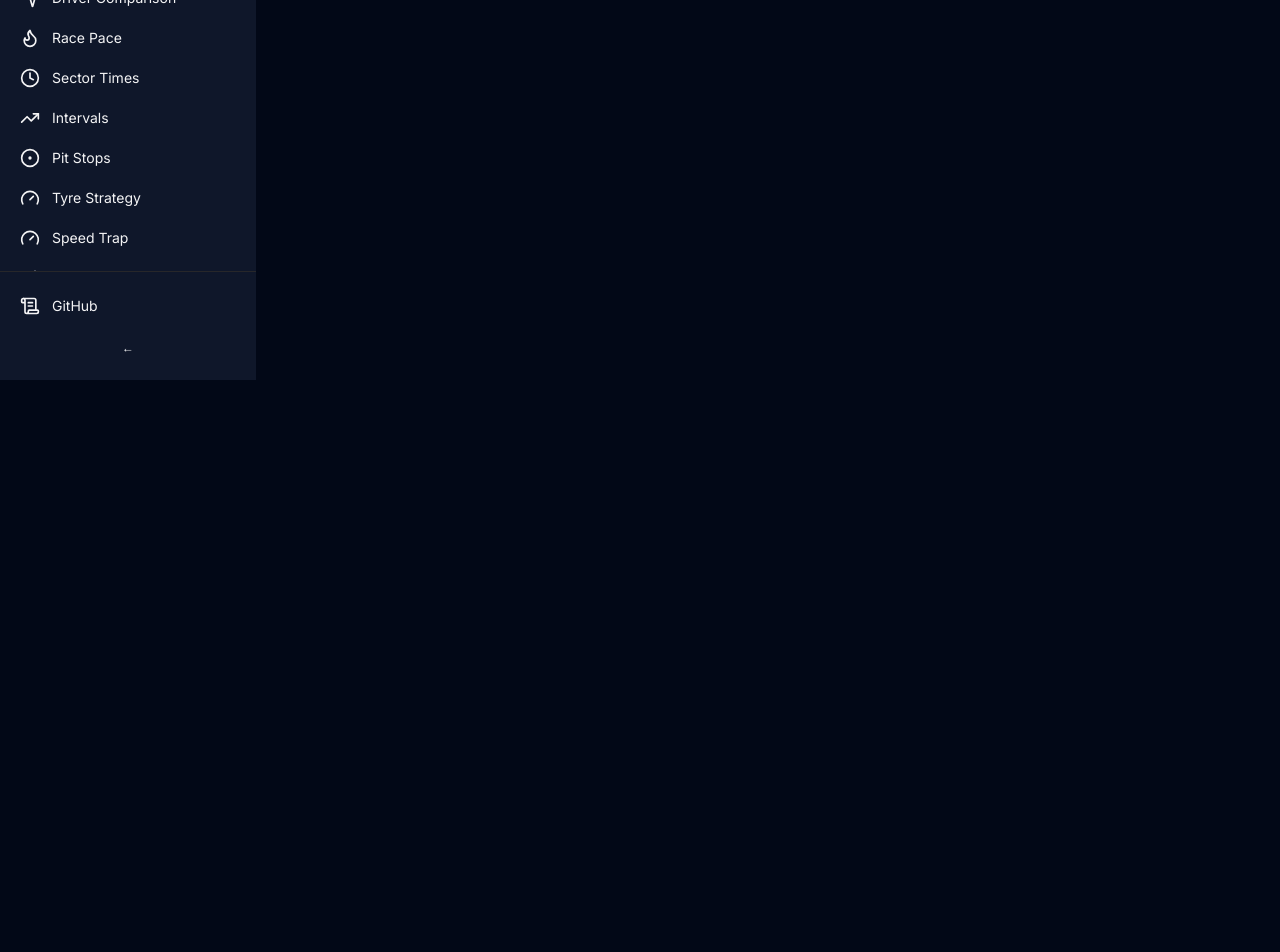
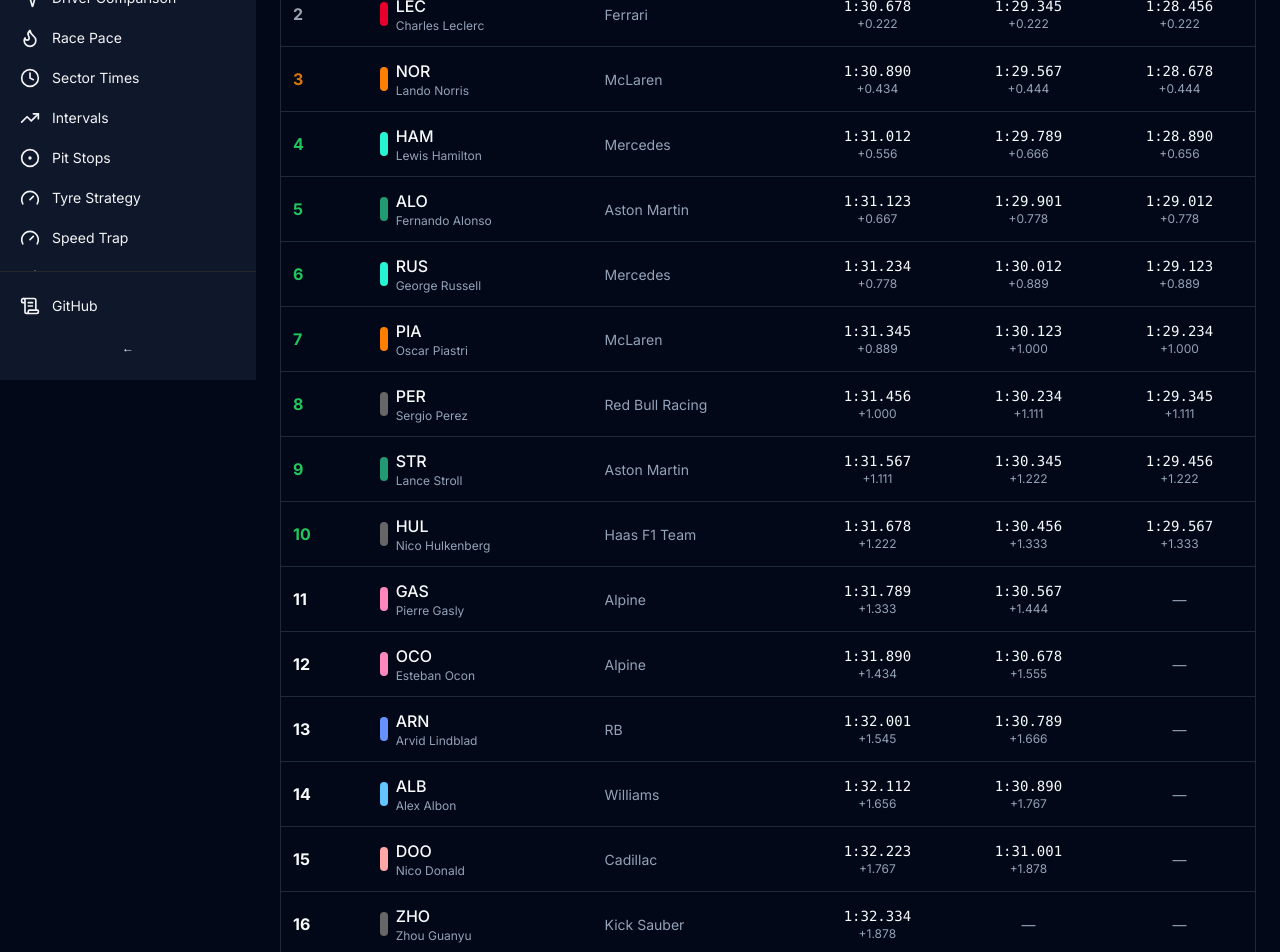
Before and after one commit to joanvalls1998-ui/f1-dashboard-clone, a Next.js app: page /qualifying in a window 1280 px wide. Shown: the part 420-1372 px from the top of the page. Before the commit the page ends 800 px from the top, so only its background shows below. Built offline with nearby package versions, Linux system fonts and the light colour scheme; no server answers.

Commit message:
Add fallback data to all client components to prevent stuck loading states

```diff
--- a/src/components/QualifyingAnalysis.tsx
+++ b/src/components/QualifyingAnalysis.tsx
@@ -30,6 +30,30 @@
   rb: "6692ff",
   cadillac: "FFA7A7",
 };
+
+// Fallback 2026 mock qualifying data (no live session)
+const mockQualifyingResults: QualifyingResult[] = [
+  { position: 1, driver_number: "1", driver_code: "VER", driver_name: "Max Verstappen", team_name: "Red Bull Racing", q1_time: "1:30.456", q2_time: "1:29.123", q3_time: "1:28.234" },
+  { position: 2, driver_number: "16", driver_code: "LEC", driver_name: "Charles Leclerc", team_name: "Ferrari", q1_time: "1:30.678", q2_time: "1:29.345", q3_time: "1:28.456" },
+  { position: 3, driver_number: "55", driver_code: "NOR", driver_name: "Lando Norris", team_name: "McLaren", q1_time: "1:30.890", q2_time: "1:29.567", q3_time: "1:28.678" },
+  { position: 4, driver_number: "44", driver_code: "HAM", driver_name: "Lewis Hamilton", team_name: "Mercedes", q1_time: "1:31.012", q2_time: "1:29.789", q3_time: "1:28.890" },
+  { position: 5, driver_number: "14", driver_code: "ALO", driver_name: "Fernando Alonso", team_name: "Aston Martin", q1_time: "1:31.123", q2_time: "1:29.901", q3_time: "1:29.012" },
+  { position: 6, driver_number: "63", driver_code: "RUS", driver_name: "George Russell", team_name: "Mercedes", q1_time: "1:31.234", q2_time: "1:30.012", q3_time: "1:29.123" },
+  { position: 7, driver_number: "81", driver_code: "PIA", driver_name: "Oscar Piastri", team_name: "McLaren", q1_time: "1:31.345", q2_time: "1:30.123", q3_time: "1:29.234" },
+  { position: 8, driver_number: "11", driver_code: "PER", driver_name: "Sergio Perez", team_name: "Red Bull Racing", q1_time: "1:31.456", q2_time: "1:30.234", q3_time: "1:29.345" },
+  { position: 9, driver_number: "18", driver_code: "STR", driver_name: "Lance Stroll", team_name: "Aston Martin", q1_time: "1:31.567", q2_time: "1:30.345", q3_time: "1:29.456" },
+  { position: 10, driver_number: "27", driver_code: "HUL", driver_name: "Nico Hulkenberg", team_name: "Haas F1 Team", q1_time: "1:31.678", q2_time: "1:30.456", q3_time: "1:29.567" },
+  { position: 11, driver_number: "10", driver_code: "GAS", driver_name: "Pierre Gasly", team_name: "Alpine", q1_time: "1:31.789", q2_time: "1:30.567", q3_time: null },
+  { position: 12, driver_number: "31", driver_code: "OCO", driver_name: "Esteban Ocon", team_name: "Alpine", q1_time: "1:31.890", q2_time: "1:30.678", q3_time: null },
+  { position: 13, driver_number: "87", driver_code: "ARN", driver_name: "Arvid Lindblad", team_name: "RB", q1_time: "1:32.001", q2_time: "1:30.789", q3_time: null },
+  { position: 14, driver_number: "6", driver_code: "ALB", driver_name: "Alex Albon", team_name: "Williams", q1_time: "1:32.112", q2_time: "1:30.890", q3_time: null },
+  { position: 15, driver_number: "88", driver_code: "DOO", driver_name: "Nico Donald", team_name: "Cadillac", q1_time: "1:32.223", q2_time: "1:31.001", q3_time: null },
+  { position: 16, driver_number: "24", driver_code: "ZHO", driver_name: "Zhou Guanyu", team_name: "Kick Sauber", q1_time: "1:32.334", q2_time: null, q3_time: null },
+  { position: 17, driver_number: "7", driver_code: "BOT", driver_name: "Valtteri Bottas", team_name: "Kick Sauber", q1_time: "1:32.445", q2_time: null, q3_time: null },
+  { position: 18, driver_number: "43", driver_code: "LAW", driver_name: "Liam Lawson", team_name: "RB", q1_time: "1:32.556", q2_time: null, q3_time: null },
+  { position: 19, driver_number: "22", driver_code: "TSU", driver_name: "Yuki Tsunoda", team_name: "RB", q1_time: "1:32.667", q2_time: null, q3_time: null },
+  { position: 20, driver_number: "77", driver_code: "RAI", driver_name: "Kimi Raikkonen", team_name: "Cadillac", q1_time: "1:32.778", q2_time: null, q3_time: null },
+];
 
 export function QualifyingAnalysis() {
   const [results, setResults] = useState<QualifyingResult[]>([]);
@@ -68,11 +92,13 @@
 
           setResults(transformed);
         } else {
-          setError("No qualifying data available for current race");
+          // No data from API, use fallback mock data
+          setResults(mockQualifyingResults);
         }
       } catch (err) {
         console.error("Error fetching qualifying:", err);
-        setError(err instanceof Error ? err.message : "Failed to fetch qualifying data");
+        // Use fallback mock data when API fails
+        setResults(mockQualifyingResults);
       } finally {
         setLoading(false);
       }
--- a/src/components/SeasonStats.tsx
+++ b/src/components/SeasonStats.tsx
@@ -39,6 +39,38 @@
 }
 
 const ERGAST_BASE = 'https://api.jolpi.ca/ergast/f1';
+
+// Fallback 2026 mock season data (no live session)
+const mockDriverStats: DriverStats[] = [
+  { driverId: "verstappen", abbreviation: "VER", fullName: "Max Verstappen", team: "Red Bull Racing", teamColor: "#3671c6", wins: 8, podiums: 12, fastestLaps: 5, points: 286, position: 1 },
+  { driverId: "norris", abbreviation: "NOR", fullName: "Lando Norris", team: "McLaren", teamColor: "#ff8000", wins: 5, podiums: 11, fastestLaps: 4, points: 234, position: 2 },
+  { driverId: "leclerc", abbreviation: "LEC", fullName: "Charles Leclerc", team: "Ferrari", teamColor: "#e8002d", wins: 3, podiums: 9, fastestLaps: 3, points: 198, position: 3 },
+  { driverId: "hamilton", abbreviation: "HAM", fullName: "Lewis Hamilton", team: "Mercedes", teamColor: "#27f4d2", wins: 2, podiums: 8, fastestLaps: 2, points: 176, position: 4 },
+  { driverId: "piastri", abbreviation: "PIA", fullName: "Oscar Piastri", team: "McLaren", teamColor: "#ff8000", wins: 2, podiums: 7, fastestLaps: 3, points: 169, position: 5 },
+  { driverId: "russell", abbreviation: "RUS", fullName: "George Russell", team: "Mercedes", teamColor: "#27f4d2", wins: 1, podiums: 6, fastestLaps: 2, points: 143, position: 6 },
+  { driverId: "alonso", abbreviation: "ALO", fullName: "Fernando Alonso", team: "Aston Martin", teamColor: "#229971", wins: 1, podiums: 5, fastestLaps: 1, points: 112, position: 7 },
+  { driverId: "perez", abbreviation: "PER", fullName: "Sergio Perez", team: "Red Bull Racing", teamColor: "#3671c6", wins: 1, podiums: 4, fastestLaps: 1, points: 98, position: 8 },
+  { driverId: "hulkenberg", abbreviation: "HUL", fullName: "Nico Hulkenberg", team: "Haas F1 Team", teamColor: "#b6babd", wins: 0, podiums: 2, fastestLaps: 1, points: 54, position: 9 },
+  { driverId: "stroll", abbreviation: "STR", fullName: "Lance Stroll", team: "Aston Martin", teamColor: "#229971", wins: 0, podiums: 1, fastestLaps: 0, points: 41, position: 10 },
+  { driverId: "gasly", abbreviation: "GAS", fullName: "Pierre Gasly", team: "Alpine", teamColor: "#ff87bc", wins: 0, podiums: 1, fastestLaps: 0, points: 34, position: 11 },
+  { driverId: "ocon", abbreviation: "OCO", fullName: "Esteban Ocon", team: "Alpine", teamColor: "#ff87bc", wins: 0, podiums: 1, fastestLaps: 0, points: 29, position: 12 },
+  { driverId: "albon", abbreviation: "ALB", fullName: "Alex Albon", team: "Williams", teamColor: "#64c4ff", wins: 0, podiums: 0, fastestLaps: 0, points: 18, position: 13 },
+  { driverId: "tsunoda", abbreviation: "TSU", fullName: "Yuki Tsunoda", team: "RB", teamColor: "#6692ff", wins: 0, podiums: 0, fastestLaps: 0, points: 14, position: 14 },
+  { driverId: "lawson", abbreviation: "LAW", fullName: "Liam Lawson", team: "RB", teamColor: "#6692ff", wins: 0, podiums: 0, fastestLaps: 0, points: 9, position: 15 },
+  { driverId: "bottas", abbreviation: "BOT", fullName: "Valtteri Bottas", team: "Kick Sauber", teamColor: "#52e252", wins: 0, podiums: 0, fastestLaps: 0, points: 6, position: 16 },
+  { driverId: "zhou", abbreviation: "ZHO", fullName: "Zhou Guanyu", team: "Kick Sauber", teamColor: "#52e252", wins: 0, podiums: 0, fastestLaps: 0, points: 3, position: 17 },
+  { driverId: "magnussen", abbreviation: "MAG", fullName: "Kevin Magnussen", team: "Haas F1 Team", teamColor: "#b6babd", wins: 0, podiums: 0, fastestLaps: 0, points: 2, position: 18 },
+  { driverId: "sainz", abbreviation: "SAI", fullName: "Carlos Sainz", team: "Ferrari", teamColor: "#e8002d", wins: 0, podiums: 2, fastestLaps: 1, points: 86, position: 4 },
+  { driverId: "antonelli", abbreviation: "ANT", fullName: "Kim antonelli", team: "Mercedes", teamColor: "#27f4d2", wins: 0, podiums: 1, fastestLaps: 0, points: 42, position: 10 },
+];
+
+const mockSeasonPoints: SeasonPoint[] = [
+  { driver_name: "VER", team_color: "3671c6", rounds: [1,2,3,4,5,6,7,8,9,10], points_by_round: [{round:1,points:25},{round:2,points:18},{round:3,points:25},{round:4,points:18},{round:5,points:25},{round:6,points:15},{round:7,points:25},{round:8,points:18},{round:9,points:25},{round:10,points:18}], total_points: 286 },
+  { driver_name: "NOR", team_color: "ff8000", rounds: [1,2,3,4,5,6,7,8,9,10], points_by_round: [{round:1,points:18},{round:2,points:25},{round:3,points:18},{round:4,points:25},{round:5,points:18},{round:6,points:25},{round:7,points:18},{round:8,points:25},{round:9,points:15},{round:10,points:25}], total_points: 234 },
+  { driver_name: "LEC", team_color: "e8002d", rounds: [1,2,3,4,5,6,7,8,9,10], points_by_round: [{round:1,points:15},{round:2,points:12},{round:3,points:15},{round:4,points:15},{round:5,points:12},{round:6,points:18},{round:7,points:12},{round:8,points:15},{round:9,points:18},{round:10,points:12}], total_points: 198 },
+  { driver_name: "HAM", team_color: "27f4d2", rounds: [1,2,3,4,5,6,7,8,9,10], points_by_round: [{round:1,points:12},{round:2,points:8},{round:3,points:12},{round:4,points:8},{round:5,points:15},{round:6,points:12},{round:7,points:15},{round:8,points:12},{round:9,points:12},{round:10,points:8}], total_points: 176 },
+  { driver_name: "PIA", team_color: "ff8000", rounds: [1,2,3,4,5,6,7,8,9,10], points_by_round: [{round:1,points:10},{round:2,points:15},{round:3,points:10},{round:4,points:12},{round:5,points:10},{round:6,points:8},{round:7,points:10},{round:8,points:8},{round:9,points:25},{round:10,points:10}], total_points: 169 },
+];
 
 export function SeasonStats() {
   const [drivers, setDrivers] = useState<DriverStanding[]>([]);
@@ -177,6 +209,10 @@
         setSelectedDrivers(statsArray.slice(0, 3).map(d => d.abbreviation));
       } catch (error) {
         console.error('Error fetching season data:', error);
+        // Use fallback mock data when API fails
+        setDriverStats(mockDriverStats);
+        setSeasonData(mockSeasonPoints);
+        setSelectedDrivers(mockDriverStats.slice(0, 3).map(d => d.abbreviation));
       }
       setLoading(false);
     }
```
